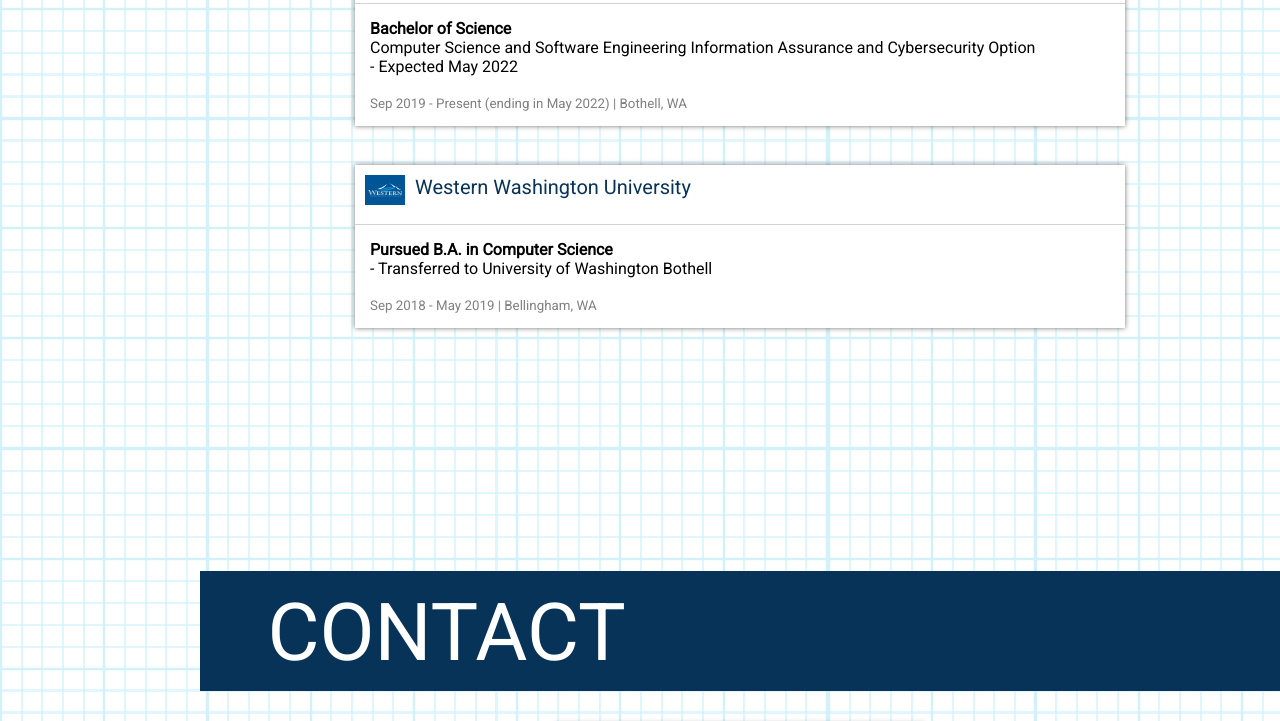
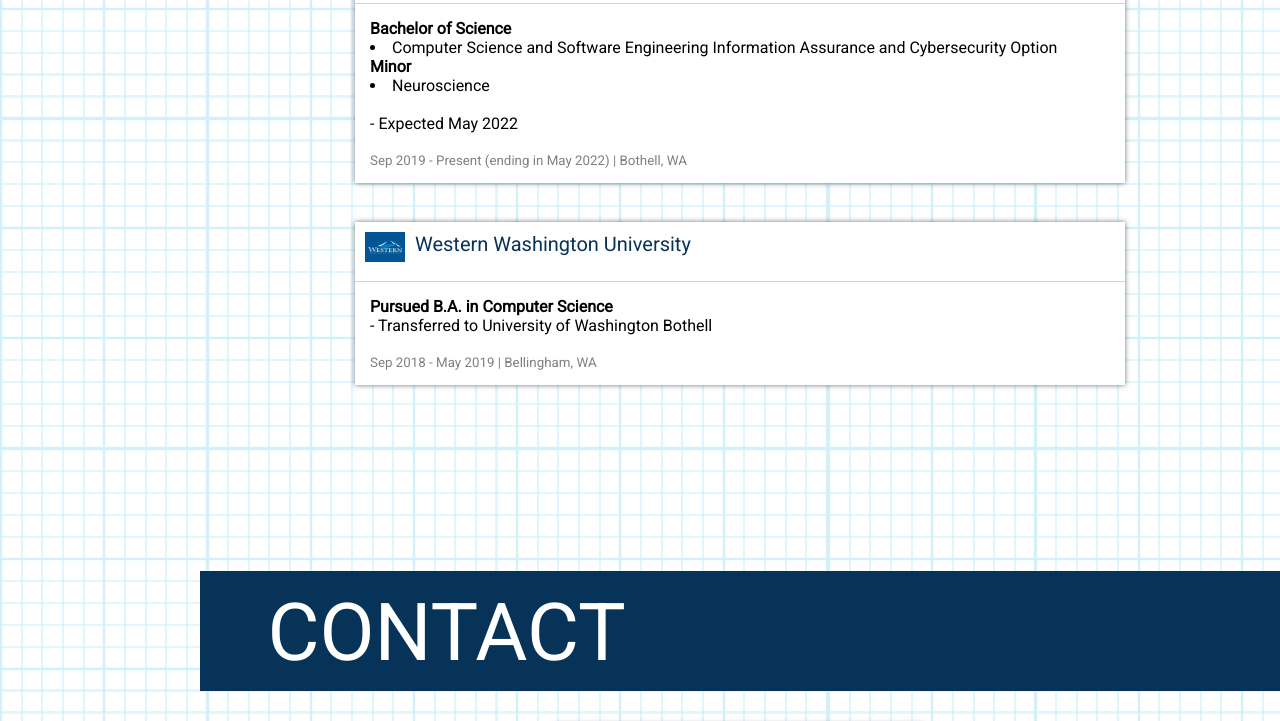
Before and after one commit to mitchelljohnson3/portfolio, a plain HTML site: page index.html in a window 1280 px wide. Shown: the part 6146-6867 px from the top of the page. Drawn offline with Linux system fonts and the light colour scheme.

```diff
--- a/index.html
+++ b/index.html
@@ -675,7 +675,10 @@
 
                             <div id="info-card-content">
                                 <p><b>Bachelor of Science</b></p>
-                                <p>Computer Science and Software Engineering Information Assurance and Cybersecurity Option</p>
+                                <li>Computer Science and Software Engineering Information Assurance and Cybersecurity Option</li>
+                                <p><b>Minor</b></p>
+                                <li>Neuroscience</li>
+                                <br>
                                 <p> - Expected May 2022</p>
                                 <p id="date">Sep 2019 - Present (ending in May 2022) | Bothell, WA</p>
                             </div>
```
